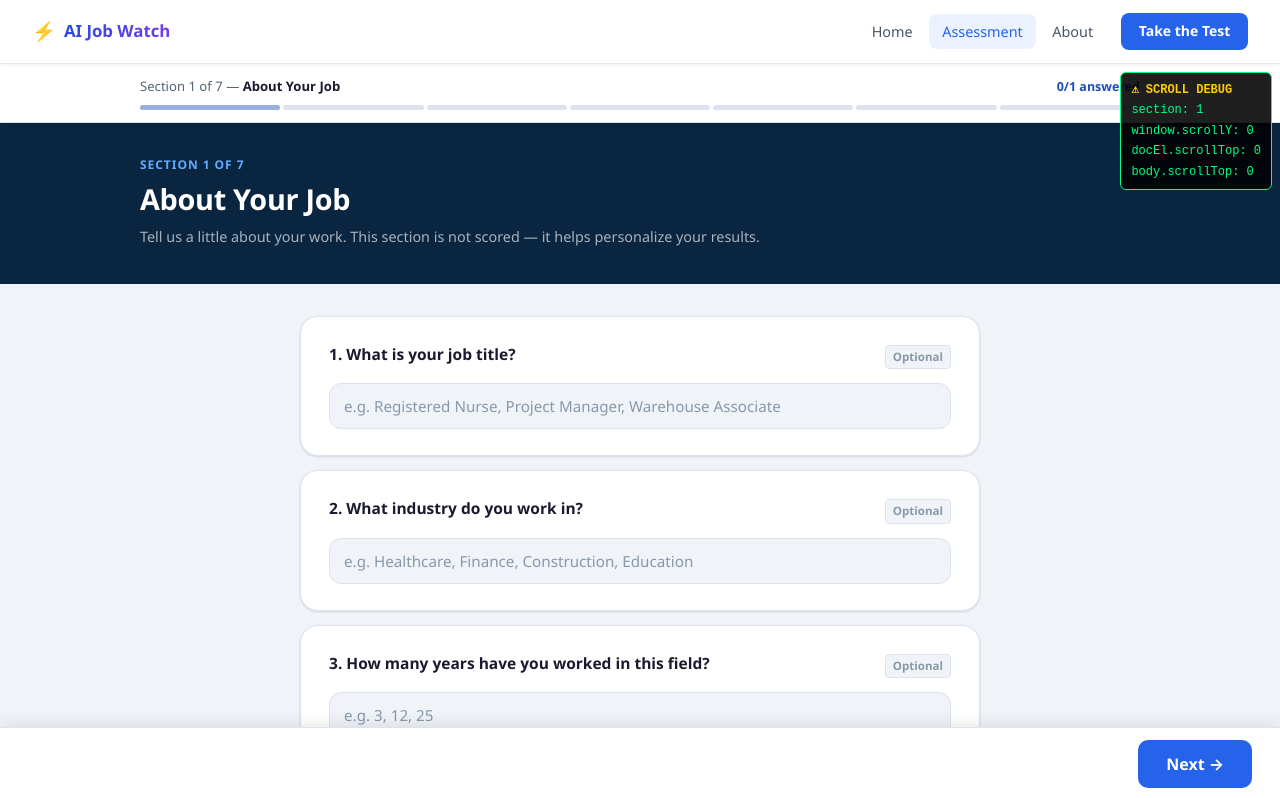
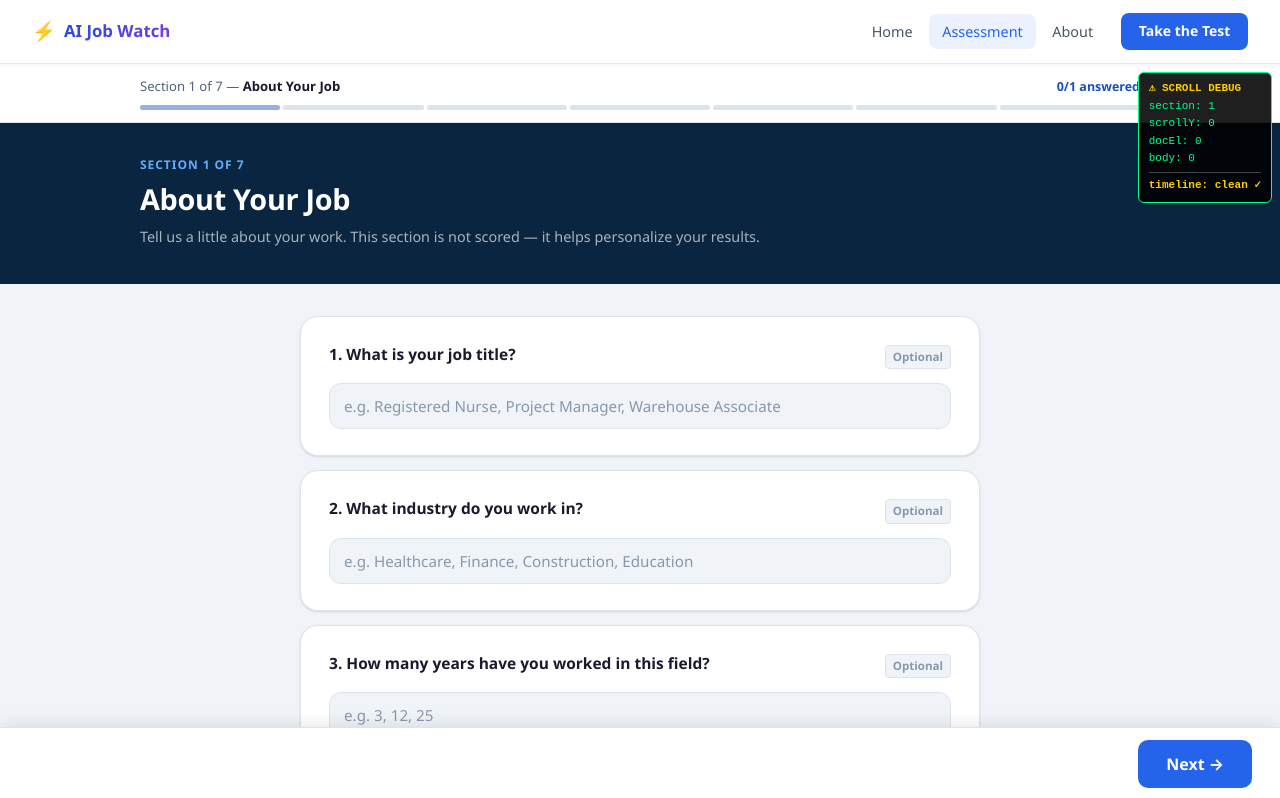
Before and after one commit to spanishgrantlee-hue/ai-job-watch, a React (Vite) app: page /assessment in a window 1280 px wide. Shown: the top 798 px of the page. Built offline with nearby package versions, Linux system fonts and the light colour scheme.

Commit message:
Add scroll timeline instrumentation to debug iOS Safari forward-nav bug

```diff
--- a/src/pages/Assessment.jsx
+++ b/src/pages/Assessment.jsx
@@ -19,8 +19,10 @@ export default function Assessment() {
   const [currentSection, setCurrentSection] = useState(1);
   const [errors, setErrors] = useState({});
   const [scrollDebug, setScrollDebug] = useState(null);
+  const [scrollTimeline, setScrollTimeline] = useState([]);
   const { answers, setAnswers } = useAnswers();
   const navigate = useNavigate();
+  const headerRef = useRef(null); // receives programmatic focus on section change
 
   const sectionData = sections.find(s => s.id === currentSection);
   const sectionQuestions = getQuestionsForSection(currentSection);
@@ -77,6 +79,10 @@ export default function Assessment() {
         node = node.parentElement;
       }
 
+      // Move focus to the section heading so the Next/Back button loses its
+      // focus context. preventScroll ensures this focus call doesn't scroll.
+      headerRef.current?.focus({ preventScroll: true });
+
       setScrollDebug(captureScrollState());
     }
 
@@ -98,6 +104,33 @@ export default function Assessment() {
     return () => document.removeEventListener('scroll', update, { capture: true });
   }, []);
 
+  // INSTRUMENTATION: sample window.scrollY every frame for 600ms after each
+  // section change. Any non-zero reading is logged with its timestamp and the
+  // currently focused element so we can trace what is scrolling the page.
+  useEffect(() => {
+    setScrollTimeline([]);
+    const t0 = performance.now();
+    let prevY = Math.round(window.scrollY);
+    let log = [];
+    let rafId;
+
+    function sample() {
+      const t = Math.round(performance.now() - t0);
+      const y = Math.round(window.scrollY);
+      if (y !== prevY) {
+        const ae = document.activeElement;
+        const aeStr = ae ? `${ae.tagName}${ae.id ? '#' + ae.id : ''}` : '-';
+        log = [...log, `+${t}ms ${prevY}→${y} [${aeStr}]`];
+        setScrollTimeline(log);
+        prevY = y;
+      }
+      if (t < 600) rafId = requestAnimationFrame(sample);
+    }
+
+    rafId = requestAnimationFrame(sample);
+    return () => cancelAnimationFrame(rafId);
+  }, [currentSection]);
+
   function handleNext() {
     if (!validate()) {
       const firstErrorId = sectionQuestions.find(
@@ -111,12 +144,14 @@ export default function Assessment() {
     if (isLastSection) {
       navigate('/results');
     } else {
-      setCurrentSection(s => s + 1);
+      document.activeElement?.blur(); // drop focus before section change so iOS Safari
+      setCurrentSection(s => s + 1); // doesn't scroll to keep the Next button in view
       setErrors({});
     }
   }
 
   function handleBack() {
+    document.activeElement?.blur();
     setCurrentSection(s => s - 1);
     setErrors({});
   }
@@ -128,14 +163,21 @@ export default function Assessment() {
       <div style={{
         position: 'fixed', top: '72px', right: '8px', zIndex: 9999,
         background: 'rgba(0,0,0,0.88)', color: '#00ff88', fontFamily: 'monospace',
-        fontSize: '12px', padding: '7px 10px', borderRadius: '6px', lineHeight: '1.7',
-        border: '1px solid #00ff88', pointerEvents: 'none',
+        fontSize: '11px', padding: '7px 10px', borderRadius: '6px', lineHeight: '1.6',
+        border: '1px solid #00ff88', pointerEvents: 'none', maxWidth: '220px',
       }}>
         <div style={{ color: '#ffcc00', fontWeight: 'bold' }}>⚠ SCROLL DEBUG</div>
         <div>section: {currentSection}</div>
-        <div>window.scrollY: {scrollDebug?.winY ?? '…'}</div>
-        <div>docEl.scrollTop: {scrollDebug?.docElTop ?? '…'}</div>
-        <div>body.scrollTop: {scrollDebug?.bodyTop ?? '…'}</div>
+        <div>scrollY: {scrollDebug?.winY ?? '…'}</div>
+        <div>docEl: {scrollDebug?.docElTop ?? '…'}</div>
+        <div>body: {scrollDebug?.bodyTop ?? '…'}</div>
+        <div style={{ marginTop: '4px', borderTop: '1px solid #444', paddingTop: '4px',
+          color: '#ffcc00', fontWeight: 'bold' }}>
+          {scrollTimeline.length === 0 ? 'timeline: clean ✓' : 'SCROLL TRACE:'}
+        </div>
+        {scrollTimeline.map((entry, i) => (
+          <div key={i} style={{ color: '#ff6b6b', wordBreak: 'break-all' }}>{entry}</div>
+        ))}
       </div>
       {/* ── END DEBUG OVERLAY ── */}
 
@@ -168,8 +210,9 @@ export default function Assessment() {
         </div>
       </div>
 
-      {/* Dark section header */}
-      <div className="assessment-header">
+      {/* Dark section header — tabIndex="-1" lets us focus it programmatically
+          to clear the Next button's focus context without entering the tab order */}
+      <div className="assessment-header" ref={headerRef} tabIndex="-1" style={{ outline: 'none' }}>
         <div className="container">
           <p className="assessment-section-tag">Section {currentSection} of {TOTAL_SECTIONS}</p>
           <h1 className="assessment-title">{sectionData.title}</h1>
```
